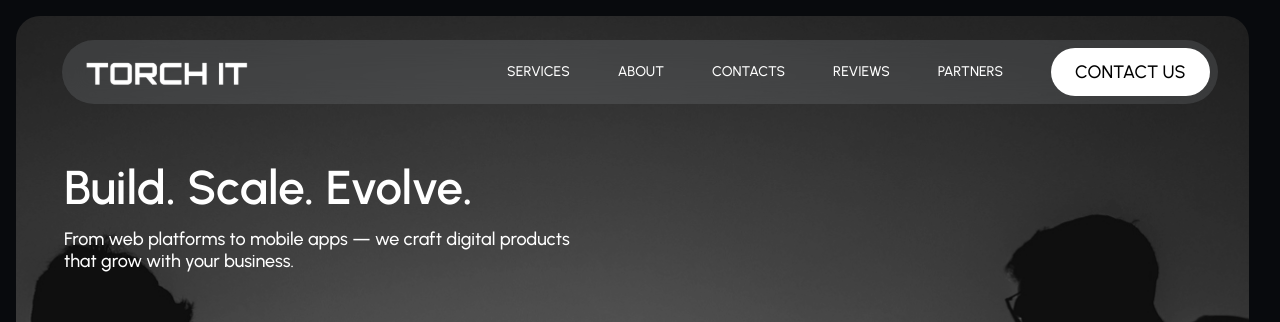
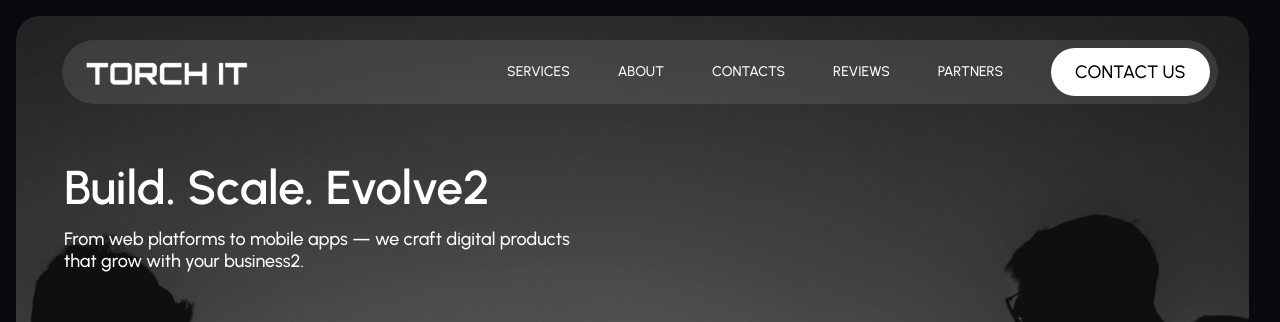
Before and after one commit to torchit-sandbox/torchit-react-gsap, a React app: page / in a window 1280 px wide. Shown: the top 322 px of the page. Built offline with nearby package versions, Linux system fonts and the light colour scheme.

Commit message:
Hero anchor

```diff
--- a/src/components/Header/NavMenu.jsx
+++ b/src/components/Header/NavMenu.jsx
@@ -5,10 +5,10 @@ export function NavMenu({ isOpen, onContactClick }) {
     <dialog className="header__overlay-menu-dialog container" open={isOpen}>
       <nav className="header__menu" role="navigation" aria-label="Main menu">
         <ul className="header__menu-list">
-          {NAV_LINKS.map((link) => (
-            <li key={link} className="header__menu-item">
-              <a className="header__menu-link" href="/">
-                {link}
+          {NAV_LINKS.map(({name, href}) => (
+            <li key={name} className="header__menu-item">
+              <a className="header__menu-link" href={href}>
+                {name}
               </a>
             </li>
           ))}
--- a/src/components/Hero/HeroSlide.jsx
+++ b/src/components/Hero/HeroSlide.jsx
@@ -27,7 +27,6 @@ export function HeroSlide({ src, isActive, index }) {
   }, [isActive]);
 
   return (
-    <a className="hero__bg-link" href="/">
     <img
       ref={imgRef}
       className="hero__bg"
@@ -38,6 +37,5 @@ export function HeroSlide({ src, isActive, index }) {
       aria-hidden="true"
       style={{ opacity: isActive ? undefined : 0 }}
     />
-    </a>
   );
 }
--- a/src/components/Hero/HeroTabs.jsx
+++ b/src/components/Hero/HeroTabs.jsx
@@ -1,11 +1,9 @@
-import { HERO_TABS } from '../../data';
-
-export function HeroTabs({ current, progress, onTabClick }) {
+export function HeroTabs({ tabs, current, progress, onTabClick }) {
   return (
     <ul className="hero__tabs-list">
-      {HERO_TABS.map((tab, i) => (
+      {tabs.map((tab, i) => (
         <li
-          key={tab}
+          key={tab.id}
           className={`hero__tabs-item glass-effect h4${i === current ? ' active' : ''}`}
           style={
             i === current
@@ -20,7 +18,7 @@ export function HeroTabs({ current, progress, onTabClick }) {
           onKeyDown={(e) => e.key === 'Enter' && onTabClick(i)}
           aria-current={i === current ? 'true' : undefined}
         >
-          <span>{tab}</span>
+          <span>{tab.tab}</span>
         </li>
       ))}
     </ul>
--- a/src/components/Hero/index.jsx
+++ b/src/components/Hero/index.jsx
@@ -1,13 +1,13 @@
 import { useEffect, useRef } from 'react';
 import { gsap } from 'gsap';
-import { HERO_SLIDES } from '../../data';
+import { HERO_CONTENT } from '../../data';
 import { useHeroSlider } from '../../hooks';
 import { SliderButton } from '../UI';
 import { HeroSlide } from './HeroSlide';
 import { HeroTabs } from './HeroTabs';
 
 export function Hero() {
-  const { current, progress, next, prev, jumpTo } = useHeroSlider(HERO_SLIDES.length);
+  const { current, progress, next, prev, jumpTo } = useHeroSlider(HERO_CONTENT.length);
   const heroRef = useRef(null);
 
   // ── Hero entrance — staggered content reveal ─────────────────────────────
@@ -54,18 +54,19 @@ export function Hero() {
   return (
     <section ref={heroRef} className="hero container-big" aria-labelledby="hero-title">
       <div className="hero__inner">
-        {HERO_SLIDES.map((slide, i) => (
-          <HeroSlide key={slide.id} src={slide.src} isActive={i === current} />
-        ))}
+        <a className="hero__bg-link" href={HERO_CONTENT[current].anchor}>
+          {HERO_CONTENT.map((slide, i) => (
+            <HeroSlide key={slide.id} src={slide.img} isActive={i === current} />
+          ))}
+        </a>
 
         <div className="hero__content">
           <div className="hero__info">
             <h1 className="hero__info-title h2" id="hero-title">
-              Build. Scale. Evolve.
+              {HERO_CONTENT[current].title}
             </h1>
             <p className="hero__info-subtitle">
-              From web platforms to mobile apps — we craft digital products that
-              grow with your business.
+              {HERO_CONTENT[current].description}
             </p>
           </div>
 
@@ -74,7 +75,12 @@ export function Hero() {
             <SliderButton direction="next" onClick={next} />
           </div>
 
-          <HeroTabs current={current} progress={progress} onTabClick={jumpTo} />
+          <HeroTabs
+            tabs={HERO_CONTENT}
+            current={current}
+            progress={progress}
+            onTabClick={jumpTo}
+          />
         </div>
       </div>
     </section>
--- a/src/components/Partners/index.jsx
+++ b/src/components/Partners/index.jsx
@@ -1,6 +1,6 @@
-import { useEffect, useRef } from 'react';
-import { PARTNERS } from '../../data';
-import { gsap } from 'gsap';
+import {useEffect, useRef} from 'react';
+import {PARTNERS} from '../../data';
+import {gsap} from 'gsap';
 
 export function Partners() {
   const trackRef = useRef(null);
@@ -22,12 +22,26 @@ export function Partners() {
   }, []);
 
   return (
-    <section className="partners">
+    <section
+      className="partners"
+      id="partners"
+    >
       <div className="partners-slider">
-        <div className="partners-slider-track" ref={trackRef}>
-          {PARTNERS.map(({ id, image }) => (
-            <div key={id} className="partners-slider-item">
-              <img src={image} alt="" height="32" loading="lazy" />
+        <div
+          className="partners-slider-track"
+          ref={trackRef}
+        >
+          {PARTNERS.map(({id, image}) => (
+            <div
+              key={id}
+              className="partners-slider-item"
+            >
+              <img
+                src={image}
+                alt=""
+                height="32"
+                loading="lazy"
+              />
             </div>
           ))}
         </div>
--- a/src/components/Process/index.jsx
+++ b/src/components/Process/index.jsx
@@ -91,14 +91,17 @@ export function Process() {
       const updated = prev.map(col => {
         const task = col.tasks.find(t => String(t.number) === String(taskNumber));
         if (task) movedTask = task;
-        return { ...col, tasks: col.tasks.filter(t => String(t.number) !== String(taskNumber)) };
+        return {
+          ...col,
+          tasks: col.tasks.filter(t => String(t.number) !== String(taskNumber))
+        };
       });
 
       if (!movedTask) return prev;
 
       return updated.map(col =>
         col.id === targetColumnId
-          ? { ...col, tasks: [...col.tasks, movedTask] }
+          ? {...col, tasks: [...col.tasks, movedTask]}
           : col
       );
     });
@@ -115,6 +118,7 @@ export function Process() {
       ref={sectionRef}
       className="process container"
       aria-labelledby="process-title"
+      id="process"
     >
       <SectionHeader
         id="process-title"
--- a/src/components/Reviews/index.jsx
+++ b/src/components/Reviews/index.jsx
@@ -1,15 +1,21 @@
-import { useRef, useEffect } from 'react';
-import { gsap } from 'gsap';
-import { ScrollTrigger } from 'gsap/ScrollTrigger';
-import { REVIEWS } from '../../data';
-import { useDragScroll } from '../../hooks';
-import { SectionHeader } from '../UI';
-import { ReviewCard } from './ReviewCard';
+import {useRef, useEffect} from 'react';
+import {gsap} from 'gsap';
+import {ScrollTrigger} from 'gsap/ScrollTrigger';
+import {REVIEWS} from '../../data';
+import {useDragScroll} from '../../hooks';
+import {SectionHeader} from '../UI';
+import {ReviewCard} from './ReviewCard';
 
 gsap.registerPlugin(ScrollTrigger);
 
 export function Reviews() {
-  const { ref, onMouseDown, onMouseLeave, onMouseUp, onMouseMove } = useDragScroll();
+  const {
+    ref,
+    onMouseDown,
+    onMouseLeave,
+    onMouseUp,
+    onMouseMove
+  } = useDragScroll();
   const sectionRef = useRef(null);
 
   useEffect(() => {
@@ -20,7 +26,11 @@ export function Reviews() {
         opacity: 0,
         duration: 0.9,
         ease: 'power3.out',
-        scrollTrigger: { trigger: '.reviews .section__header', start: 'top 85%', once: true },
+        scrollTrigger: {
+          trigger: '.reviews .section__header',
+          start: 'top 85%',
+          once: true
+        },
       });
       gsap.from('.reviews .section__header-tag', {
         x: 30,
@@ -28,7 +38,11 @@ export function Reviews() {
         duration: 0.65,
         ease: 'power2.out',
         delay: 0.1,
-        scrollTrigger: { trigger: '.reviews .section__header', start: 'top 85%', once: true },
+        scrollTrigger: {
+          trigger: '.reviews .section__header',
+          start: 'top 85%',
+          once: true
+        },
       });
       gsap.from('.reviews .section__header-description', {
         y: 20,
@@ -36,7 +50,11 @@ export function Reviews() {
         duration: 0.65,
         ease: 'power2.out',
         delay: 0.2,
-        scrollTrigger: { trigger: '.reviews .section__header', start: 'top 85%', once: true },
+        scrollTrigger: {
+          trigger: '.reviews .section__header',
+          start: 'top 85%',
+          once: true
+        },
       });
 
       // Cards slide in from right, staggered
@@ -46,7 +64,11 @@ export function Reviews() {
         duration: 0.75,
         ease: 'power3.out',
         stagger: 0.12,
-        scrollTrigger: { trigger: '.reviews__list', start: 'top 88%', once: true },
+        scrollTrigger: {
+          trigger: '.reviews__list',
+          start: 'top 88%',
+          once: true
+        },
       });
     }, sectionRef);
 
@@ -54,7 +76,12 @@ export function Reviews() {
   }, []);
 
   return (
-    <section ref={sectionRef} className="reviews container" aria-labelledby="reviews-title">
+    <section
+      ref={sectionRef}
+      className="reviews container"
+      aria-labelledby="reviews-title"
+      id="reviews"
+    >
       <SectionHeader
         id="reviews-title"
         title="What our clients say"
--- a/src/data/index.js
+++ b/src/data/index.js
@@ -1,12 +1,68 @@
-export const NAV_LINKS = ['Services', 'About', 'Contacts', 'Reviews', 'Partners'];
+export const NAV_LINKS = [
+  {
+    name: 'Services',
+    href: '#services',
+  },
+  {
+    name: 'About',
+    href: '#about-us',
+  },
+  {
+    name: 'Contacts',
+    href: '#contacts',
+  },
+  {
+    name: 'Reviews',
+    href: '#reviews',
+  },
+  {
+    name: 'Partners',
+    href: 'partners',
+  },
+];
 
-export const HERO_SLIDES = [1, 2, 3, 4, 5].map((n) => ({
-  id: n,
-  src: `/images/hero/slide-${n}.jpg`,
-}));
-
-export const HERO_TABS = ['About Us', 'Services', 'Process', 'Reviews', 'Partners'];
-
+export const HERO_CONTENT = [
+  {
+    id: 1,
+    img: '/images/hero/slide-1.jpg',
+    title: 'Build. Scale. Evolve',
+    description: 'From web platforms to mobile apps — we craft digital products that grow with your business.',
+    tab: 'About Us',
+    anchor: '#about-us'
+  },
+  {
+    id: 2,
+    img: '/images/hero/slide-2.jpg',
+    title: 'Build. Scale. Evolve2',
+    description: 'From web platforms to mobile apps — we craft digital products that grow with your business2.',
+    tab: 'Services',
+    anchor: '#services'
+  },
+  {
+    id: 3,
+    img: '/images/hero/slide-3.jpg',
+    title: 'Build. Scale. Evolve3',
+    description: 'From web platforms to mobile apps — we craft digital products that grow with your business3.',
+    tab: 'Process',
+    anchor: '#process'
+  },
+  {
+    id: 4,
+    img: '/images/hero/slide-4.jpg',
+    title: 'Build. Scale. Evolve4',
+    description: 'From web platforms to mobile apps — we craft digital products that grow with your business4.',
+    tab: 'Reviews',
+    anchor: '#reviews'
+  },
+  {
+    id: 5,
+    img: '/images/hero/slide-5.jpg',
+    title: 'Build. Scale. Evolve5',
+    description: 'From web platforms to mobile apps — we craft digital products that grow with your business5.',
+    tab: 'Partners',
+    anchor: '#partners'
+  },
+];
 export const ABOUT_INTRO =
   'Our team combines design thinking, engineering services, and a genuine curiosity for solving problems. Our journey started with a simple goal — to create products that don\'t just look good, but actually work for the people who use them. Since then, we\'ve helped startups, growing businesses, and global teams build digital tools that empower their users and drive real results.';
 
```
Also changed, not shown: src/components/About/index.jsx (+49 -15 lines), src/components/Services/index.jsx (+47 -16 lines), src/styles/scss/sections/_hero.scss (+9 -0 lines), 1 other file (tests, documents, lock files or other folders). Lines whose indentation alone changed are shown as unchanged.
